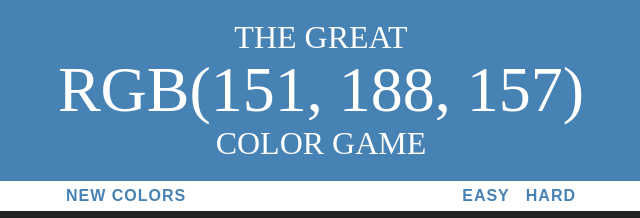
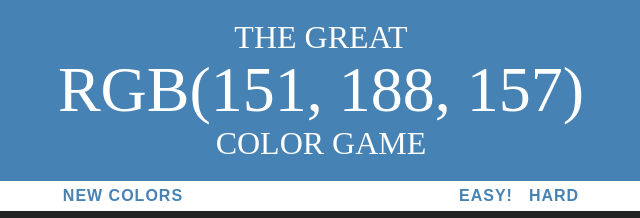
Before and after one commit to VasiliSolap/ColorGame, a plain HTML site: page intex.html in a window 1280 px wide. Shown: the top 218 px of the page, 319-959 px from the left. Drawn offline with Linux system fonts and the light colour scheme.

Commit message:
Change button Easy

```diff
--- a/intex.html
+++ b/intex.html
@@ -19,7 +19,7 @@
     <button id="reset">New Colors</button>
     <span id="message">
     </span>
-<button id="easyBtn">Easy</button>
+<button id="easyBtn">Easy!</button>
 <button id="hardBtn">Hard</button>
 </div>
 
```
